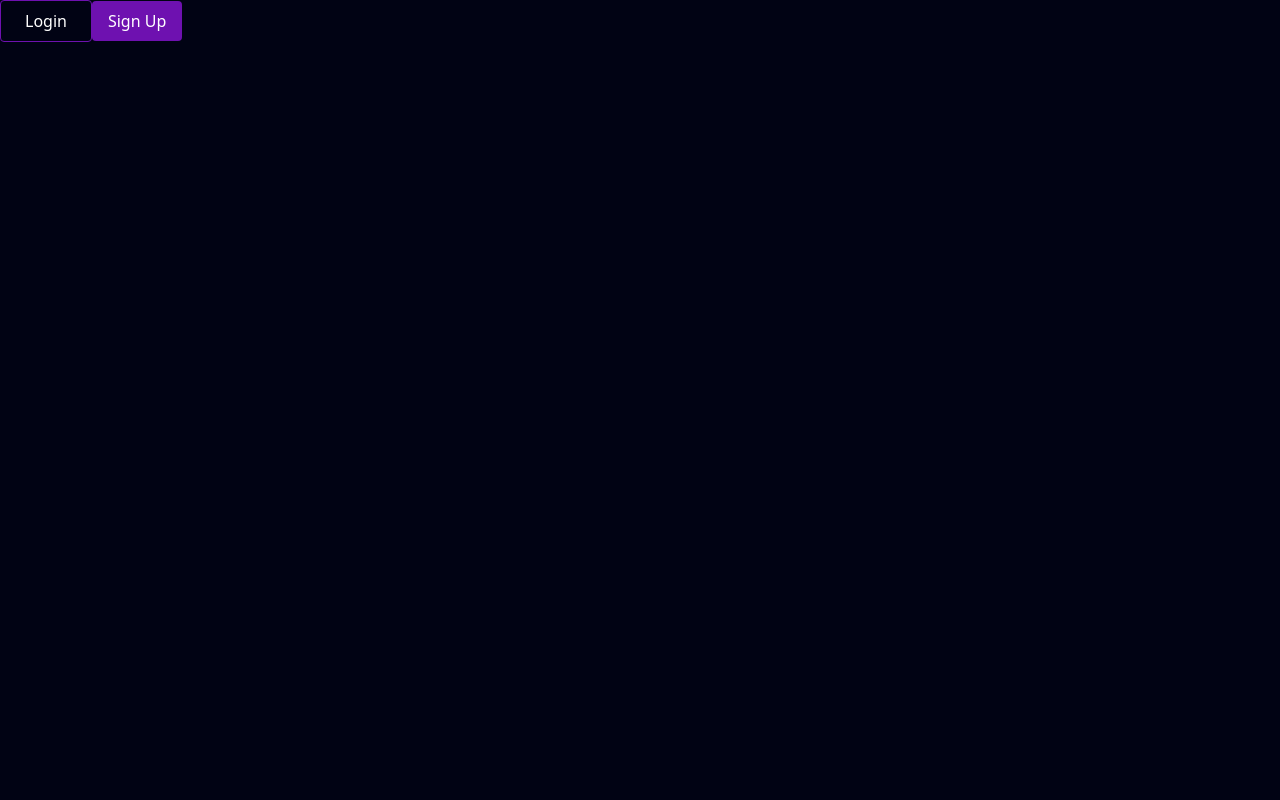
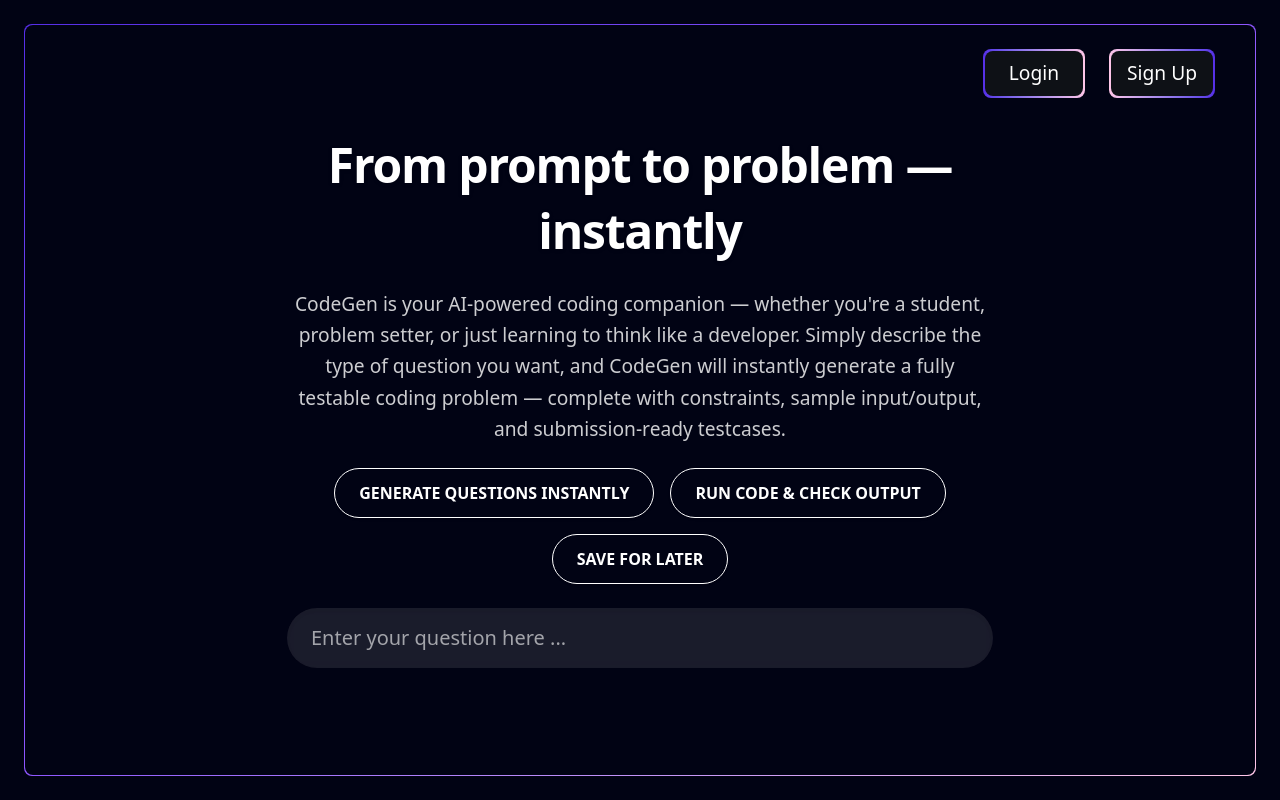
Before and after one commit to karannfr/GenCode, a React (Vite) app: page / in a window 1280 px wide. Built offline with nearby package versions, Linux system fonts and the light colour scheme; no server answers.

Commit message:
Side panel added

```diff
--- a/package.json
+++ b/package.json
@@ -13,6 +13,7 @@
     "@monaco-editor/react": "^4.7.0",
     "@tailwindcss/vite": "^4.1.11",
     "axios": "^1.10.0",
+    "framer-motion": "^12.23.0",
     "lucide-react": "^0.525.0",
     "motion": "^12.22.0",
     "react": "^19.1.0",
--- a/src/components/LoginModal.tsx
+++ b/src/components/LoginModal.tsx
@@ -21,10 +21,10 @@
           password
         })
         if(response.status==200){
-          setLogin(false)
-          setLogged(true)
           toast.success(response.data.message)
           localStorage.setItem('accessToken', response.data.accessToken)
+          setLogged(true)
+          setLogin(false)
         }
       }catch(err:any){
         console.error(err)
--- /dev/null
+++ b/src/components/Statusbar.tsx
@@ -0,0 +1,21 @@
+type StatusBarProps = {
+  totalGenerated: number;
+  totalSolved: number;
+};
+
+const StatusBar = ({ totalGenerated, totalSolved }: StatusBarProps) => {
+  return (
+    <div className="w-full bg-[#0F0F1C] text-white px-4 py-2 flex flex-col sm:flex-row justify-between items-center rounded-lg shadow-md border border-white/10">
+      <div className="flex items-center gap-2">
+        <span className="text-lg font-medium text-white/80">Total Questions Generated:</span>
+        <span className="text-lg font-semibold text-[#A78BFA]">{totalGenerated}</span>
+      </div>
+      <div className="flex items-center gap-2 mt-2 sm:mt-0">
+        <span className="text-lg font-medium text-white/80">Total Questions Solved:</span>
+        <span className="text-lg font-semibold text-[#34D399]">{totalSolved}</span>
+      </div>
+    </div>
+  );
+};
+
+export default StatusBar;
--- /dev/null
+++ b/src/components/sidepanel.tsx
@@ -0,0 +1,78 @@
+import { useNavigate } from 'react-router-dom';
+import { axiosPrivate } from '../api/axiosInstance';
+import { useState,useEffect} from 'react';
+import toast from 'react-hot-toast';
+const SidePanel = () => {
+    const navigate=useNavigate();
+    interface questionFormat{ _id: string;
+        title: string;
+        status: 'solved' | 'unsolved' };
+  const [searchText,setSearchText]=useState("");
+  const [allQuestions,setAllQuestions]=useState<questionFormat[]>([]);
+
+  useEffect(() => {
+  const fetchQuestions = async () => {
+    try {
+     const response = await axiosPrivate.get("/question");
+     if (response.status === 200) {
+            toast.success("Questions fetched!");
+            setAllQuestions(response.data.questions);
+      }
+    } catch (err: any) {
+      console.error('Error fetching questions:', err);
+      toast.error(err?.response?.data?.message || "Something went wrong");
+    }
+  };
+  fetchQuestions();
+}, []);
+
+const filteredQuestions = allQuestions.filter((q) =>
+  q.title.toLowerCase().includes(searchText.toLowerCase())
+);
+
+  let questionsDiv = filteredQuestions.map((value, index) => {
+    return (
+      <>
+        <div
+          className={`${
+            value.status==="solved" ? "bg-green-500" : "bg-red-500"
+          } rounded-[7.79px] w-full h-full`}
+        >
+          <div className="bg-[#0E1116] rounded-[7.79px] w-[99%] h-full">
+            <button className="bg-[rgba(116,128,255,0.2)] text-[#FFFFFF80] px-3 py-2 w-full h-full text-left rounded-[7.79px] hover:bg-[rgba(116,128,255,0.8)]" onClick={()=>{navigate(`/question/${value._id}`)}}>
+              {index + 1}. {value.title}
+            </button>
+          </div>
+        </div>
+      </>
+    );
+  });
+  return (
+    <div className="w-auto h-full p-[1px] bg-gradient-to-b from-[#562EE7] to-[#FFC6E8] rounded-xl">
+      <div className="bg-[#0E1116] h-full w-full rounded-xl">
+        <div className="flex flex-col items-center p-[12px] rounded-xl gap-[23px]">
+          {/* Search bar */}
+          <div className="relative w-full py-2 flex flex-row">
+            <span className="absolute inset-y-0 left-3 flex items-center">
+              <img src="/Vector.svg" alt="" className="h-5 w-5 object-cover" />
+            </span>
+            <input
+              type="text"
+              value={searchText}
+              onChange={(e)=>{setSearchText(e.target.value)}}
+              placeholder="Search Question"
+              className="w-full pl-10 pr-4 py-4 rounded-[7.79px] border-none text-[#FFFFFF80] placeholder-[#FFFFFF80] bg-[rgba(116,128,255,0.2)] hover:bg-[rgba(116,128,255,0.8)]"
+            />
+          </div>
+
+          {/* Question List */}
+          <div className="flex flex-col gap-[12px] w-full max-h-[75vh] overflow-y-scroll"  style={{scrollbarWidth: 'none'}}>
+            {questionsDiv}
+          </div>
+        </div>
+      </div>
+    </div>
+  );
+};
+
+export default SidePanel;
--- a/src/pages/Home.tsx
+++ b/src/pages/Home.tsx
@@ -1,30 +1,180 @@
-import { button, div } from "motion/react-client"
-import LoginModal from "../components/LoginModal"
-import SignUpModal from "../components/SignUpModal"
-import { useState,useEffect } from "react"
-import memoji from '../assets/memoji.png'
+import LoginModal from "../components/LoginModal";
+import SignUpModal from "../components/SignUpModal";
+import { useEffect, useState } from "react";
+import memoji from "../assets/memoji.png";
+import SidePanel from "../components/sidepanel";
+import { axiosPrivate } from "../api/axiosInstance";
+import toast from "react-hot-toast";
+import { useNavigate } from "react-router-dom";
+import StatusBar from "../components/Statusbar";
 type HomeProps = {
-  logged: boolean,
-  setLogged: React.Dispatch<React.SetStateAction<boolean>>
-}
+  logged: boolean;
+  setLogged: React.Dispatch<React.SetStateAction<boolean>>;
+};
 
-const Home = ({logged, setLogged}: HomeProps) => {
-  const [login,setLogin] = useState(false)
-  const [signup,setSignUp] = useState(false)
-  const [profile,setProfile] = useState(false)
+const Home = ({ logged, setLogged }: HomeProps) => {
+  const navigate = useNavigate();
+  const [login, setLogin] = useState(false);
+  const [signup, setSignUp] = useState(false);
+  const [profile, setProfile] = useState(false);
+  const [prompt, setPrompt] = useState("");
+  const [stats, setStats] = useState<{
+    totalQuestions: number;
+    solvedQuestions: number;
+    languagesUsed: Record<string, number>;
+  }| null>(null);
+  const handleKeyDown = async (e: React.KeyboardEvent<HTMLInputElement>) => {
+    if (e.key === "Enter" && prompt.trim()) {
+      try {
+        const response = await axiosPrivate.post("/generate", {
+          input: prompt,
+        });
+        if (
+          (response.status === 200 || response.status === 201) &&
+          response.data.id
+        ) {
+          toast.success("Question generated!");
+          navigate(`/question/${response.data.id}`);
+        }
+      } catch (err: any) {
+        console.error("Error generating question:", err);
+        toast.error(err?.response?.data?.message || "Something went wrong");
+      }
+    }
+  };
+
+
+
   return (
     <>
-    {!logged ?
-      <div>
-        <button className="px-6 py-2 text-white border border-purple-800 rounded cursor-pointer" onClick={() => setLogin(true)}>Login</button>
-        <button className="px-4 py-2 text-white bg-purple-800 rounded cursor-pointer" onClick={() => setSignUp(true)}>Sign Up</button>
-      </div> :
-      <img src={memoji} alt=""/>
-    }
-    {login && <LoginModal setLogin={setLogin} setSignUp={setSignUp} setLogged={setLogged}/>}
-    {signup && <SignUpModal setLogin={setLogin} setSignUp={setSignUp}/>}
+    {/* Inside your return block */}
+<div className="w-screen h-screen overflow-hidden">
+  <div
+    className={`h-full w-full p-6 ${
+      logged
+        ? "flex flex-row gap-[13px]"
+        : "flex flex-col justify-between items-center"
+    }`}
+  >
+    {/* Side Panel only when logged in */}
+    {logged && (
+      <div className="w-[20vw] h-full">
+        <SidePanel />
+      </div>
+    )}
+
+    {/* Main Section */}
+    <div className="h-full w-full p-[1px] bg-gradient-to-br from-[#562EE7] via-[#8E56FF] to-[#FFC6E8] rounded-lg">
+      <div className="bg-[#010314] h-full w-full rounded-lg flex flex-col">
+
+        {logged && (
+  <div className="w-full flex items-center justify-between px-6 pt-4">
+    {/* StatusBar on the left */}
+    <div className="max-w-[50%] w-full">
+      <StatusBar totalGenerated={5} totalSolved={10} />
+    </div>
+
+    {/* Logout on the right */}
+    <button
+      className="px-4 py-2 text-white bg-red-600 hover:bg-red-700 rounded-lg font-medium transition"
+      onClick={() => {
+        localStorage.removeItem("accessToken");
+        setLogged(false);
+      }}
+    >
+      Logout
+    </button>
+  </div>
+)}
+
+        {/* Main Content */}
+        <div className="flex-1 flex flex-col justify-center items-center w-full relative">
+          {/* Top Buttons for non-logged users */}
+          {!logged ? (
+            <div className="absolute top-6 right-10 flex flex-row gap-6 z-10">
+              <div className="p-[2px] rounded-lg bg-gradient-to-r from-[#562EE7] to-[#FFC6E8] hover:shadow-lg transition">
+                <button
+                  className="px-6 py-2 text-white text-[1.2rem] bg-[#0E1116] rounded-lg w-full h-full hover:bg-gray-900 transition"
+                  onClick={() => setLogin(true)}
+                >
+                  Login
+                </button>
+              </div>
+              <div className="p-[2px] rounded-lg bg-gradient-to-r from-[#FFC6E8] to-[#562EE7] hover:shadow-lg transition">
+                <button
+                  className="px-4 py-2 text-white text-[1.2rem] bg-[#0E1116] rounded-lg w-full h-full hover:bg-gray-900 transition"
+                  onClick={() => setSignUp(true)}
+                >
+                  Sign Up
+                </button>
+              </div>
+            </div>
+          ) : (
+            <img src={memoji} alt="" className="" />
+          )}
+
+          {/* Middle Content */}
+          <div className="flex flex-col gap-6 justify-center items-center text-center max-w-[90%] lg:max-w-[60%] text-white px-4">
+            {!logged ? (
+              <>
+                <h1 className="text-[2.5rem] sm:text-[3.0rem] font-bold leading-snug tracking-tight text-white drop-shadow">
+                  From prompt to problem — instantly
+                </h1>
+                <p className="text-[1.2rem] sm:text-[1.2rem] font-light text-white/80 leading-relaxed">
+                  CodeGen is your AI-powered coding companion — whether you're a student, problem setter, or just learning to think like a developer. Simply describe the type of question you want, and CodeGen will instantly generate a fully testable coding problem — complete with constraints, sample input/output, and submission-ready testcases.
+                </p>
+
+                {/* Features */}
+                <div className="flex flex-wrap justify-center gap-4">
+                  <div className="rounded-full border border-white text-md font-semibold px-6 py-3 hover:bg-white hover:text-black transition duration-200 shadow-sm">
+                    GENERATE QUESTIONS INSTANTLY
+                  </div>
+                  <div className="rounded-full border border-white text-md font-semibold px-6 py-3 hover:bg-white hover:text-black transition duration-200 shadow-sm">
+                    RUN CODE & CHECK OUTPUT
+                  </div>
+                  <div className="rounded-full border border-white text-md font-semibold px-6 py-3 hover:bg-white hover:text-black transition duration-200 shadow-sm">
+                    SAVE FOR LATER
+                  </div>
+                </div>
+              </>
+            ) : (
+              <h2 className="text-2xl sm:text-4xl font-medium text-white drop-shadow-lg">
+                Ready to generate your next problem?
+              </h2>
+            )}
+
+            {/* Input */}
+            <div className="w-full max-w-3xl">
+              <input
+                type="text"
+                value={prompt}
+                placeholder="Enter your question here ..."
+                className="w-full px-6 py-4 bg-white/10 backdrop-blur-sm text-white placeholder-white/60
+                rounded-full focus:outline-none focus:ring-2 focus:ring-[#7480FF]
+                transition-all duration-300 text-xl shadow-inner"
+                onChange={(e) => setPrompt(e.target.value)}
+                onKeyDown={handleKeyDown}
+              />
+            </div>
+          </div>
+        </div>
+      </div>
+    </div>
+  </div>
+</div>
+
+{/* Modals */}
+{login && (
+  <LoginModal
+    setLogin={setLogin}
+    setSignUp={setSignUp}
+    setLogged={setLogged}
+  />
+)}
+{signup && <SignUpModal setLogin={setLogin} setSignUp={setSignUp} />}
+
     </>
-  )
-}
+  );
+};
 
-export default Home
+export default Home;
```
Also changed, not shown: src/components/Footer.tsx (added, +11 -0 lines), src/components/mainpanel.tsx (added, +9 -0 lines), public/Vector.svg (added), src/App.tsx (line endings or trailing spaces), 1 other file (tests, documents, lock files or other folders).
